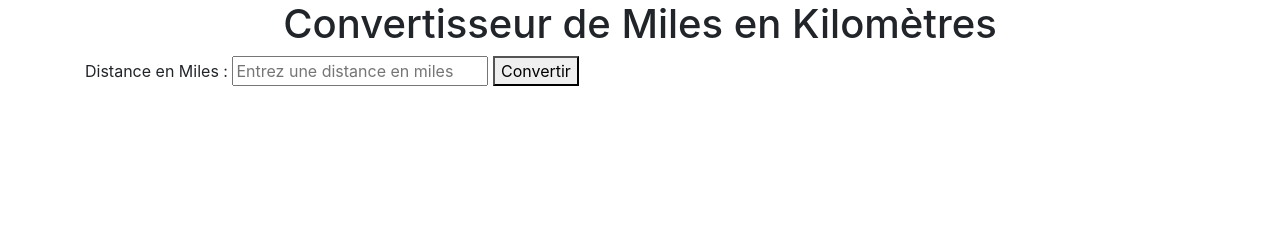
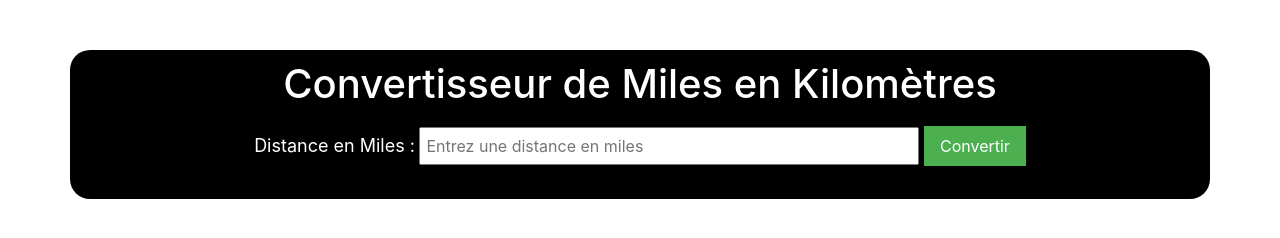
Before and after one commit to marine-devweb/MilesToKilometers, a plain HTML site: page index.html in a window 1280 px wide. Drawn offline with nearby package versions, Linux system fonts and the light colour scheme.

Commit message:
Ajout du css

```diff
--- a/index.html
+++ b/index.html
@@ -11,10 +11,10 @@
 <body>
     <div class="container">
         <h1 class="text-center">Convertisseur de Miles en Kilomètres</h1>
-        <label for="miles">Distance en Miles :</label>
-        <input type="number" id="miles" placeholder="Entrez une distance en miles">
-        <button onclick="convert()">Convertir</button>
-        <p id="result"></p>
+        <label class="input-label" for="miles">Distance en Miles :</label>
+        <input class="input-field" type="number" id="miles" placeholder="Entrez une distance en miles">
+        <button class="convert-button" onclick="convert()">Convertir</button>
+        <p class="result" id="result"></p>
     </div>
 
     <script>
--- a/style.css
+++ b/style.css
@@ -0,0 +1,34 @@
+.container {
+    text-align: center;
+    margin-top: 50px;
+    background-color: black;
+    border-radius: 20px;
+    color:white;
+    padding: 10px;
+}
+
+.input-label {
+    font-size: 18px;
+    margin-bottom: 10px;
+}
+
+.input-field {
+    padding: 5px;
+    width: 500px;
+    font-size: 16px;
+}
+
+.convert-button {
+    margin-top: 10px;
+    padding: 8px 16px;
+    font-size: 16px;
+    background-color: #4CAF50;
+    color: white;
+    border: none;
+    cursor: pointer;
+}
+
+.result {
+    margin-top: 20px;
+    font-size: 18px;
+}
```
